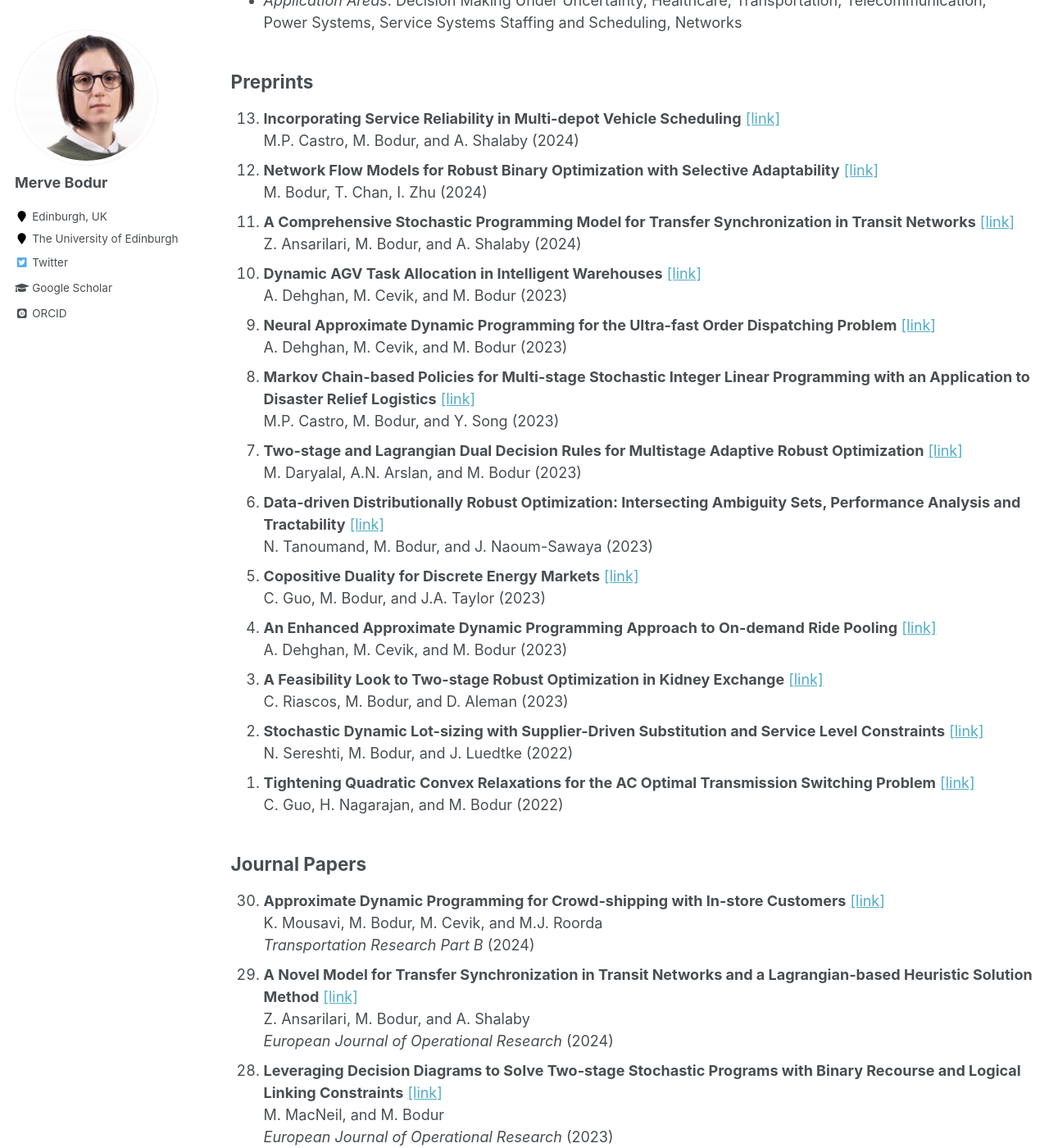
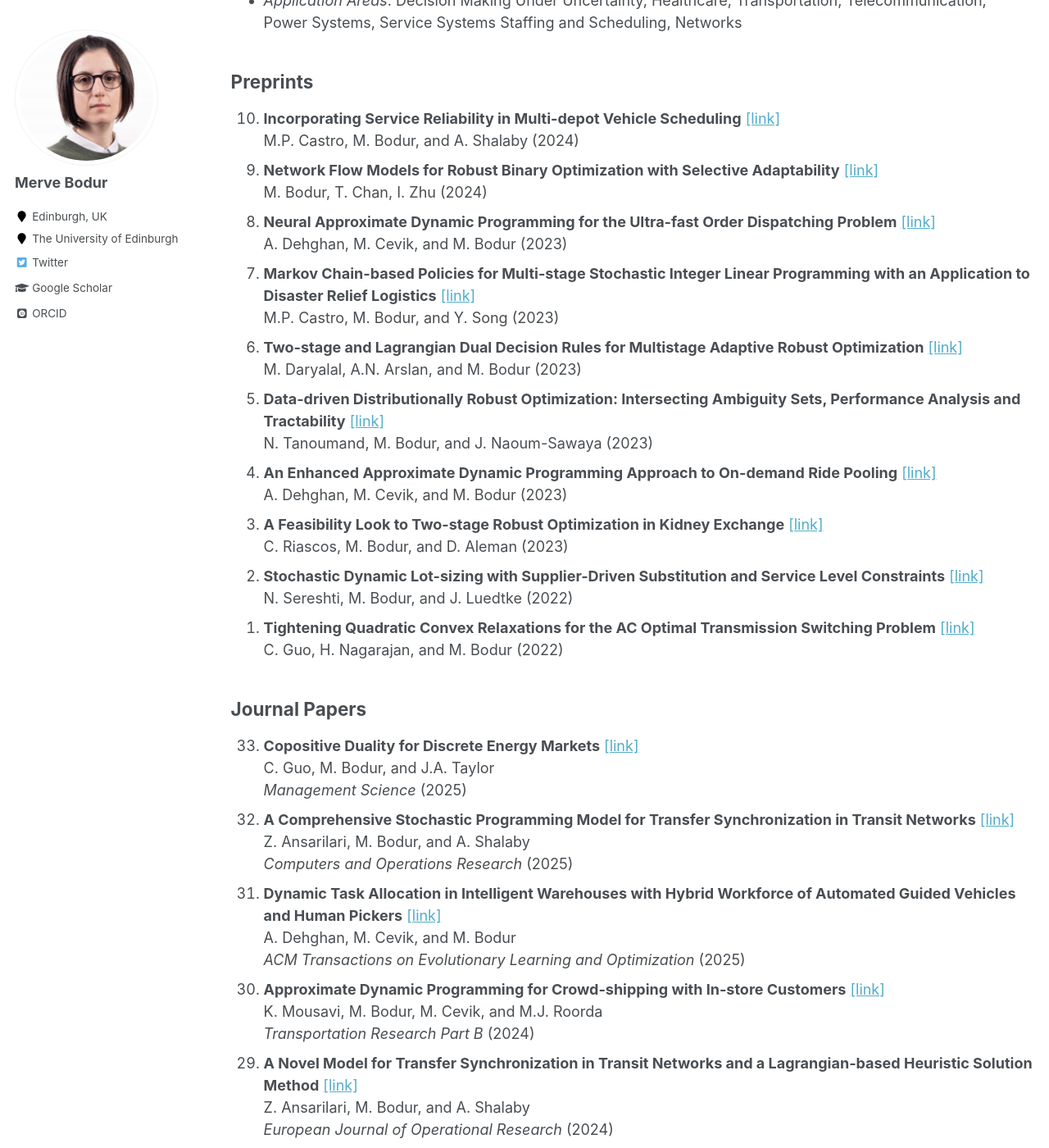
Before and after one commit to mervebodur/mervebodur.github.io, a Jekyll site: the page built from _pages/research.md, in a window 1280 px wide and 1400 px high, scrolled down 339 px. Shown: the whole window at 82% size. Built offline with Jekyll 4.4.1, drawn with Linux system fonts in a browser that asks for light colours; some web fonts are replaced.

Commit message:
Update research.md

```diff
--- a/_pages/research.md
+++ b/_pages/research.md
@@ -14,10 +14,6 @@ author_profile: true
 M.P. Castro, M. Bodur, and A. Shalaby (2024)
 1. **Network Flow Models for Robust Binary Optimization with Selective Adaptability** [[link]](https://arxiv.org/pdf/2403.19471)\
 M. Bodur, T. Chan, I. Zhu (2024)
-1. **A Comprehensive Stochastic Programming Model for Transfer Synchronization in Transit Networks** [[link]](https://arxiv.org/pdf/2403.03130)\
-Z. Ansarilari, M. Bodur, and A. Shalaby (2024)
-1. **Dynamic AGV Task Allocation in Intelligent Warehouses** [[link]](https://arxiv.org/pdf/2312.16026.pdf)\
-A. Dehghan, M. Cevik, and M. Bodur (2023)
 1. **Neural Approximate Dynamic Programming for the Ultra-fast Order Dispatching Problem** [[link]](https://optimization-online.org/wp-content/uploads/2023/11/neuradp_dispatching.pdf)\
 A. Dehghan, M. Cevik, and M. Bodur (2023)
 1. **Markov Chain-based Policies for Multi-stage Stochastic Integer Linear Programming with an Application to Disaster Relief Logistics** [[link]](https://arxiv.org/pdf/2207.14779)\
@@ -26,8 +22,6 @@ M.P. Castro, M. Bodur, and Y. Song (2023)
 M. Daryalal, A.N. Arslan, and M. Bodur (2023)
 1. **Data-driven Distributionally Robust Optimization: Intersecting Ambiguity Sets, Performance Analysis and Tractability** [[link]](https://optimization-online.org/wp-content/uploads/2023/04/DRO.pdf)\
 N. Tanoumand, M. Bodur, and J. Naoum-Sawaya (2023)
-1. **Copositive Duality for Discrete Energy Markets** [[link]](https://optimization-online.org/wp-content/uploads/2021/01/COPDualityApp-1.pdf)\
-C. Guo, M. Bodur, and J.A. Taylor (2023)
 1. **An Enhanced Approximate Dynamic Programming Approach to On-demand Ride Pooling** [[link]](https://arxiv.org/pdf/2305.12028.pdf)\
 A. Dehghan, M. Cevik, and M. Bodur (2023)
 1. **A Feasibility Look to Two-stage Robust Optimization in Kidney Exchange** [[link]](https://arxiv.org/pdf/2211.09242.pdf)\
@@ -39,6 +33,15 @@ C. Guo, H. Nagarajan, and M. Bodur (2022)
 {: reversed="reversed"}
 
 ## Journal Papers
+1. **Copositive Duality for Discrete Energy Markets** [[link]](https://optimization-online.org/wp-content/uploads/2021/01/COPDualityApp-1.pdf)\
+C. Guo, M. Bodur, and J.A. Taylor\
+*Management Science* (2025)
+1. **A Comprehensive Stochastic Programming Model for Transfer Synchronization in Transit Networks** [[link]](https://arxiv.org/pdf/2403.03130)\
+Z. Ansarilari, M. Bodur, and A. Shalaby\
+*Computers and Operations Research* (2025)
+1. **Dynamic Task Allocation in Intelligent Warehouses with Hybrid Workforce of Automated Guided Vehicles and Human Pickers** [[link]](https://dl.acm.org/doi/10.1145/3716862)\
+A. Dehghan, M. Cevik, and M. Bodur\
+*ACM Transactions on Evolutionary Learning and Optimization* (2025)
 1. **Approximate Dynamic Programming for Crowd-shipping with In-store Customers** [[link]](http://www.optimization-online.org/DB_FILE/2021/09/8602.pdf)\
 K. Mousavi, M. Bodur, M. Cevik, and M.J. Roorda\
 *Transportation Research Part B* (2024)
```
